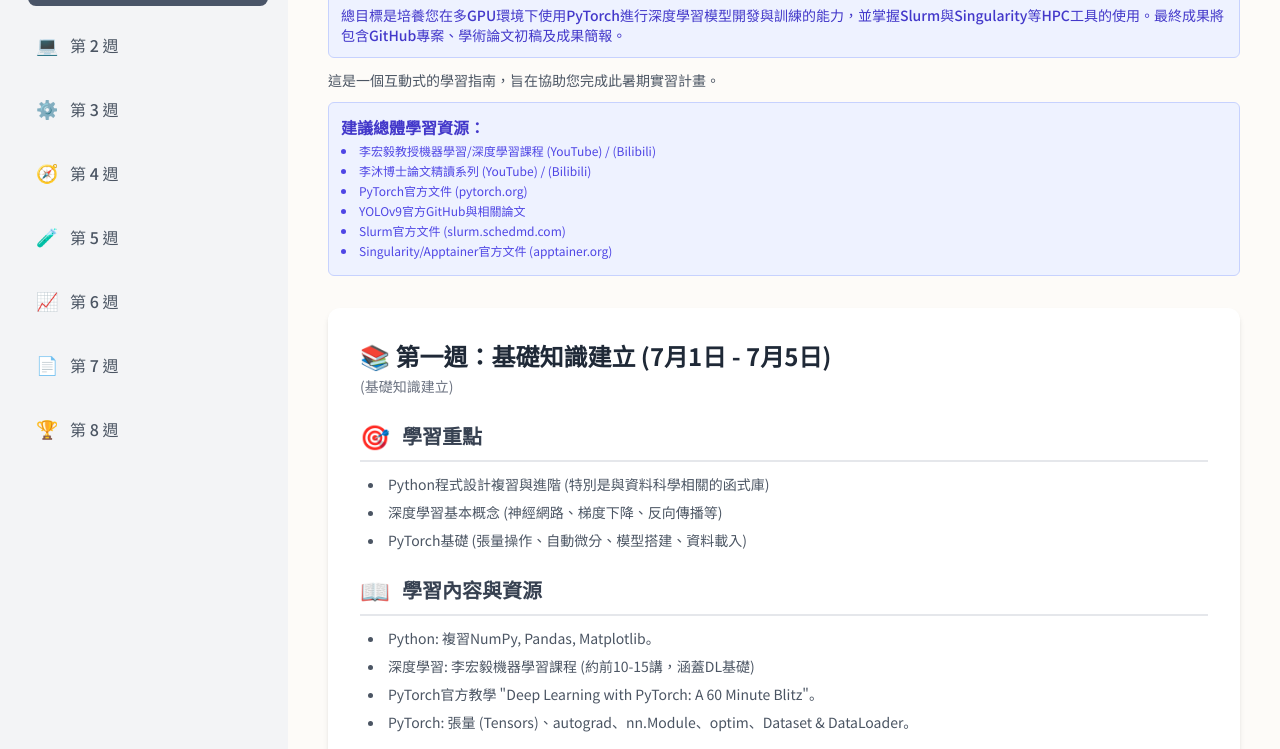
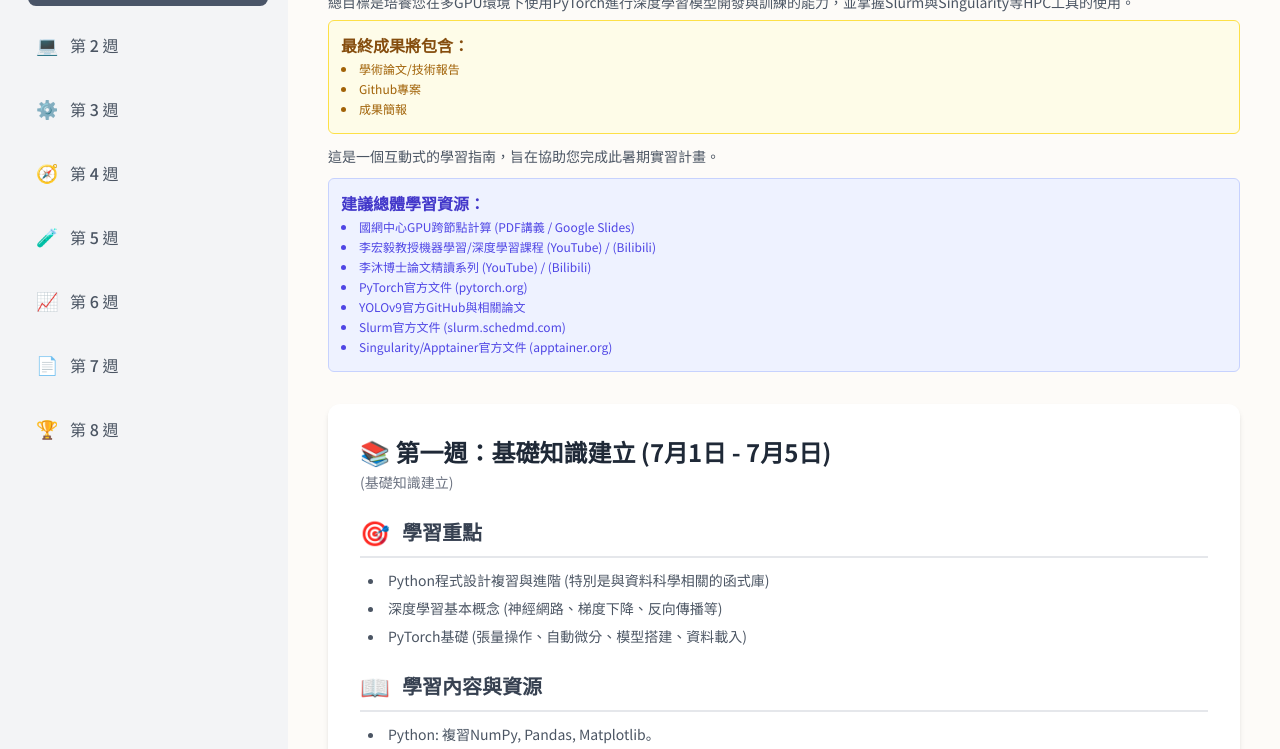
Before and after one commit to waue0920/waue0920.github.io, a plain HTML site: page 2025summer/index.html in a window 1280 px wide. Shown: the part 132-881 px from the top of the page. Drawn offline with nearby package versions, Linux system fonts and the light colour scheme.

Commit message:
modify 2025summer

```diff
--- a/2025summer/index.html
+++ b/2025summer/index.html
@@ -11,7 +11,7 @@
     <link href="https://fonts.googleapis.com/css2?family=Noto+Sans+TC:wght@400;500;700&display=swap" rel="stylesheet">
     <!-- Visualization & Content Choices:
         1. Weekly Plan Display: 'Weekly Deliverables' section has enhanced styling. Other sections ('Learning Focus', 'Learning Content & Resources', 'Implementation Tasks') remain icon-coded.
-        2. Header Text: Key sentence about final deliverables is now highlighted using a div wrapper with styling similar to the resources block.
+        2. Header Text: "Final Deliverables" section now has a light yellow background for emphasis. "Recommended Overall Learning Resources" now includes a new link for NCHC GPU computing.
         3. Intelligent Learning Companion (Gemini): Unchanged.
         4. Project Idea Generator (Week 8, Gemini): Unchanged.
         5. Resource Expansion Suggester (Gemini): Unchanged.
@@ -104,7 +104,6 @@
         .highlighted-deliverables ul {
             color: #285E61; /* Slightly darker teal for list items */
         }
-        /* Removed .highlighted-final-deliverables-text as it's now handled by the parent div */
     </style>
 </head>
 <body class="antialiased">
@@ -119,10 +118,16 @@
         <main class="flex-1 p-4 md:p-8 lg:p-10">
             <header class="mb-8">
                 <h2 class="text-2xl md:text-3xl font-bold text-gray-800 mb-3">暑期實習計畫：多GPU環境PyTorch深度學習模型開發與HPC工具應用</h2>
-                <div class="p-3 bg-indigo-50 border border-indigo-200 rounded-md mb-3">
-                    <p class="text-indigo-700 text-sm font-medium">
-                        總目標是培養您在多GPU環境下使用PyTorch進行深度學習模型開發與訓練的能力，並掌握Slurm與Singularity等HPC工具的使用。最終成果將包含GitHub專案、學術論文初稿及成果簡報。
-                    </p>
+                <p class="text-gray-600 text-sm mb-2">
+                    總目標是培養您在多GPU環境下使用PyTorch進行深度學習模型開發與訓練的能力，並掌握Slurm與Singularity等HPC工具的使用。
+                </p>
+                <div class="p-3 bg-yellow-50 border border-yellow-300 rounded-md mb-3">
+                    <h4 class="font-semibold text-yellow-800 mb-1">最終成果將包含：</h4>
+                    <ul class="list-disc list-inside text-yellow-700 text-xs resource-list">
+                        <li>學術論文/技術報告</li>
+                        <li>Github專案</li>
+                        <li>成果簡報</li>
+                   </ul>
                 </div>
                 <p class="text-gray-600 text-sm mb-2">
                     這是一個互動式的學習指南，旨在協助您完成此暑期實習計畫。
@@ -130,6 +135,7 @@
                 <div class="p-3 bg-indigo-50 border border-indigo-200 rounded-md mt-3">
                     <h4 class="font-semibold text-indigo-700 mb-1">建議總體學習資源：</h4>
                     <ul class="list-disc list-inside text-indigo-600 text-xs resource-list">
+                        <li>國網中心GPU跨節點計算 (<a href="nchc_gpu_hpc_slurm_2025.pdf" target="_blank" class="hover:underline">PDF講義</a> / <a href="https://docs.google.com/presentation/d/1WKUXZJMqch0xUEPKZCN1cBLErxKtJ9P2/edit?slide=id.p1#slide=id.p1" target="_blank" class="hover:underline">Google Slides</a>)</li>
                         <li><a href="https://www.youtube.com/channel/UCmLiSKecyzKPKuA2MRGMJbQ" target="_blank" class="hover:underline">李宏毅教授機器學習/深度學習課程 (YouTube)</a> / <a href="https://www.bilibili.com/video/BV1JE411g7XF/" target="_blank" class="hover:underline">(Bilibili)</a></li>
                         <li><a href="https://www.youtube.com/c/AstonZhang" target="_blank" class="hover:underline">李沐博士論文精讀系列 (YouTube)</a> / <a href="https://space.bilibili.com/156774845" target="_blank" class="hover:underline">(Bilibili)</a></li>
                         <li><a href="https://pytorch.org/docs/stable/index.html" target="_blank" class="hover:underline">PyTorch官方文件 (pytorch.org)</a></li>
@@ -285,8 +291,7 @@
             let listClasses = "list-disc list-inside space-y-2 text-gray-600 pl-2 text-sm";
 
             if (type === 'deliverables') {
-                blockClasses = "highlighted-deliverables"; // Uses specific background and border
-                // For highlighted-deliverables, h4 and ul colors are set by its own CSS rule
+                blockClasses = "highlighted-deliverables";
             }
 
             let blockHTML = `
```
Also changed, not shown: 1 other file.
